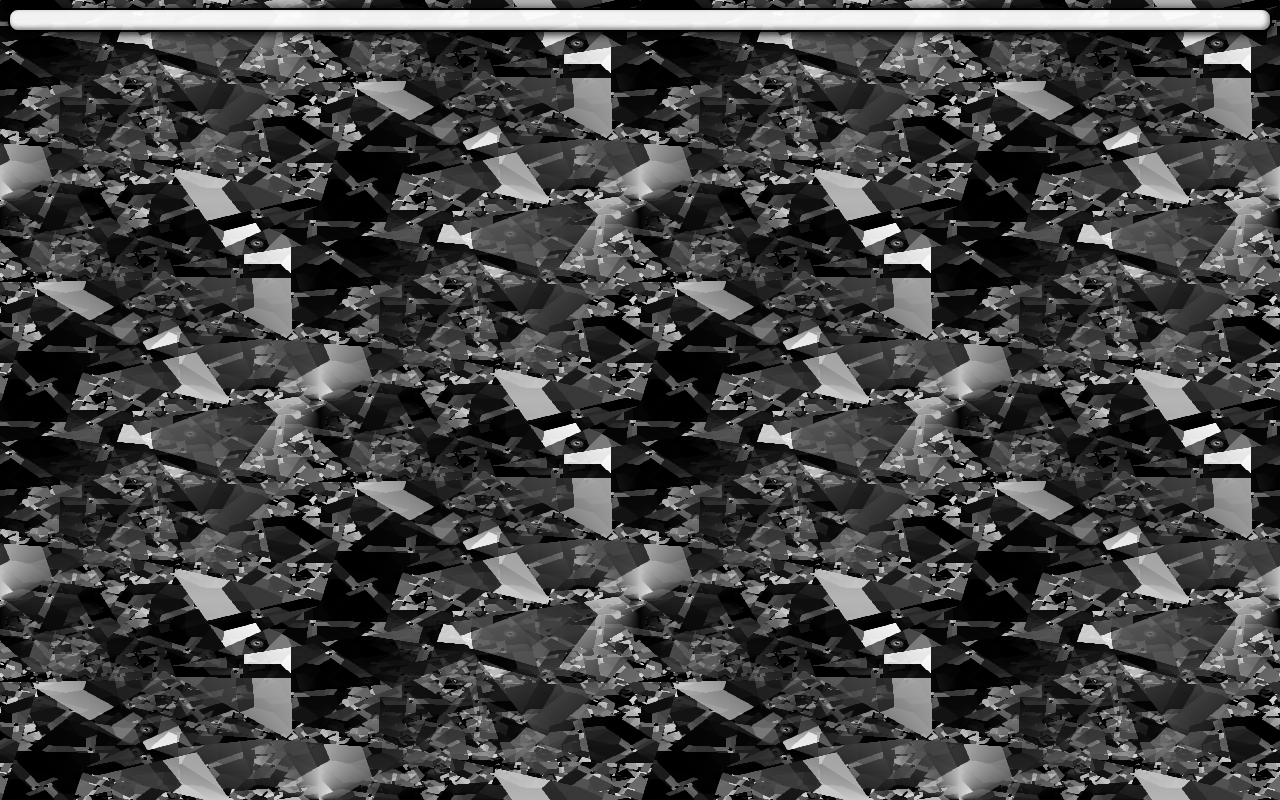
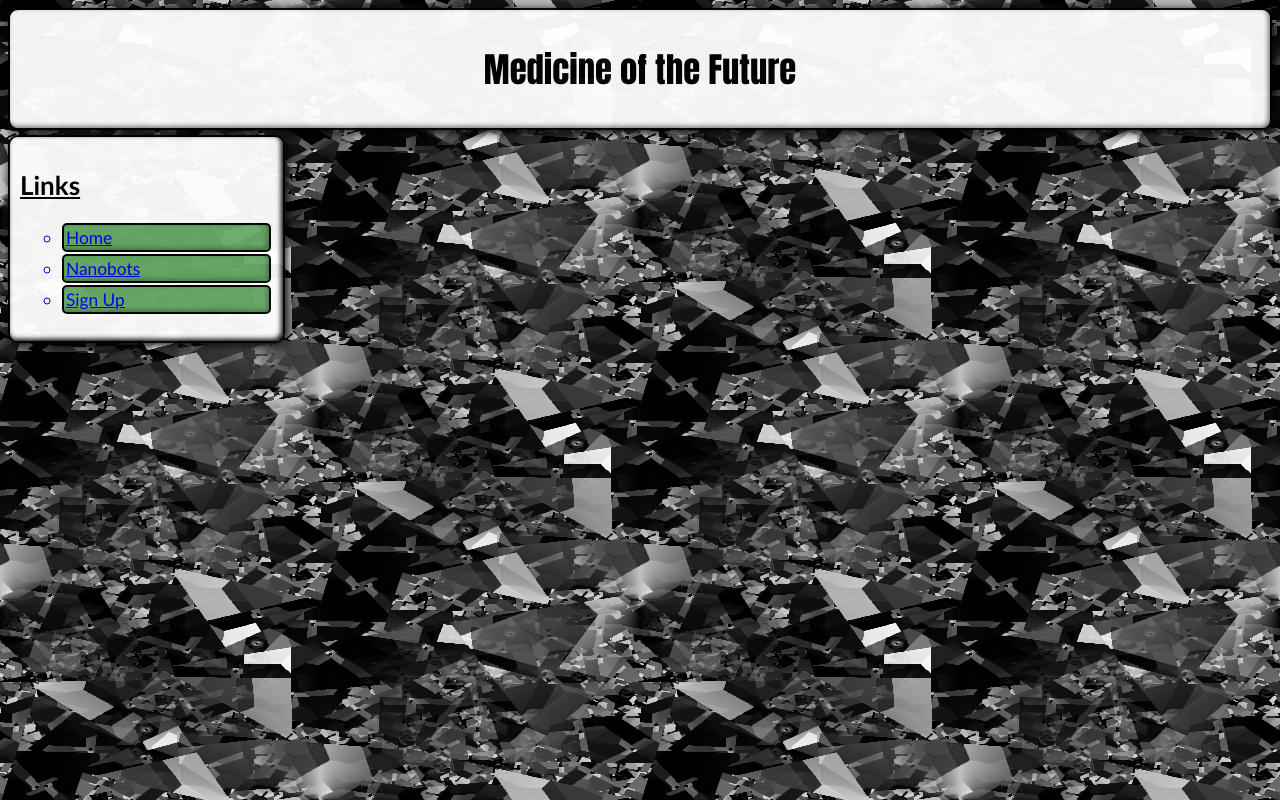
Before and after one commit to firegodjr/FutureWebpage, a plain HTML site: page index.html in a window 1280 px wide. Drawn offline with Linux system fonts and the light colour scheme.

Commit message:
Fixes and crap

```diff
--- a/css/style.css
+++ b/css/style.css
@@ -102,7 +102,6 @@ nav li:active
 	box-shadow: 2px 2px 10px black, -2px -2px 5px gray inset;
 	text-align: center;
 	opacity: 0.95;
-	margin-top: 470px;
 }
 
 aside
--- a/index.html
+++ b/index.html
@@ -6,6 +6,21 @@
     <link rel="stylesheet" type="text/css" href="css/style.css" />
   </head>
     <body>
-      <header></header>
+		<header>
+			<h1>Medicine of the Future</h1>
+		</header>
+
+
+		<nav>
+		<h2>Links</h2>
+		<ul>
+			<a href="index.html"><li>Home</li></a>
+			<a href="index.html"><li>Nanobots</li></a>
+			<a href="signup.html"><li>Sign Up</li></a>
+		</ul>
+		</nav>
+
+
+
     </body>
 </html>
```
